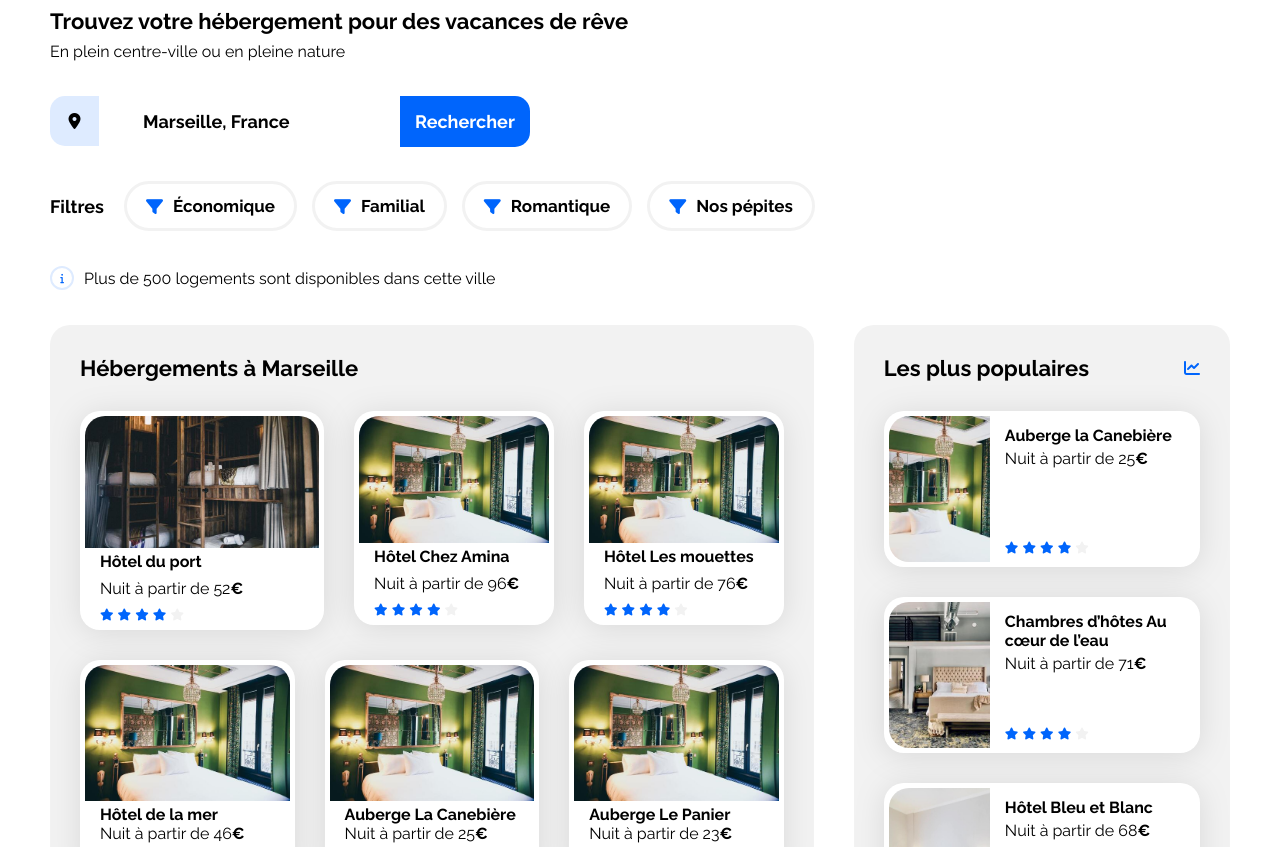
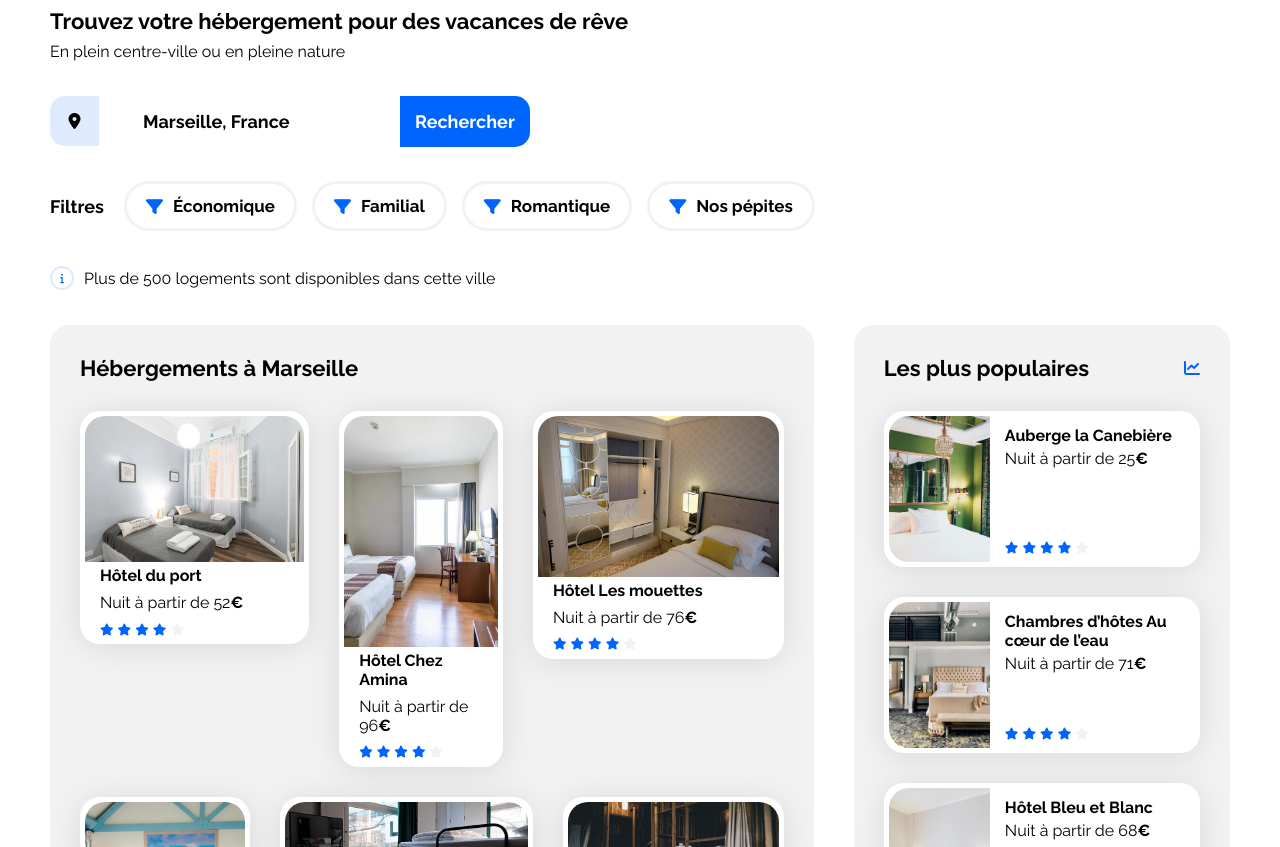
Before and after one commit to D-Sriver/Projet_2_booki_oc, a plain HTML site: page index.html in a window 1280 px wide. Shown: the part 101-948 px from the top of the page. Drawn offline with Linux system fonts and the light colour scheme.

Commit message:
📦 NEW: change img

```diff
--- a/index.html
+++ b/index.html
@@ -86,7 +86,7 @@
 							<a href="#">
 								<article class="card">
 									<img
-										src="./images/hebergements/nicate-lee.jpg"
+										src="./images/hebergements/fred-kleber.jpg"
 										alt="Image de la chambre d'hôtel montrant un lit"
 									/>
 									<div class="card-content">
@@ -112,7 +112,7 @@
 							<a href="#">
 								<article class="card">
 									<img
-										src="./images/hebergements/emile-guillemot.jpg"
+										src="./images/hebergements/febrian-zakaria.jpg"
 										alt="Image de la chambre d'hôtel montrant un lit"
 									/>
 									<div class="card-content">
@@ -138,7 +138,7 @@
 							<a href="#">
 								<article class="card">
 									<img
-										src="./images/hebergements/emile-guillemot.jpg"
+										src="./images/hebergements/reisetopia.jpg"
 										alt="Image de la chambre d'hôtel montrant un lit"
 									/>
 									<div class="card-content">
@@ -166,7 +166,7 @@
 							<a href="#">
 								<article class="card">
 									<img
-										src="./images/hebergements/emile-guillemot.jpg"
+										src="./images/hebergements/annie-spratt.jpg"
 										alt="Image de la chambre d'hôtel montrant un lit"
 									/>
 									<div class="card-content">
@@ -194,7 +194,7 @@
 							<a href="#">
 								<article class="card">
 									<img
-										src="./images/hebergements/emile-guillemot.jpg"
+										src="./images/hebergements/marcus-loke.jpg"
 										alt="Image de la chambre d'hôtel montrant un lit"
 									/>
 									<div class="card-content">
@@ -222,7 +222,7 @@
 							<a href="#">
 								<article class="card">
 									<img
-										src="./images/hebergements/emile-guillemot.jpg"
+										src="./images/hebergements/nicate-lee.jpg"
 										alt="Image de la chambre d'hôtel montrant un lit"
 									/>
 									<div class="card-content">
```
